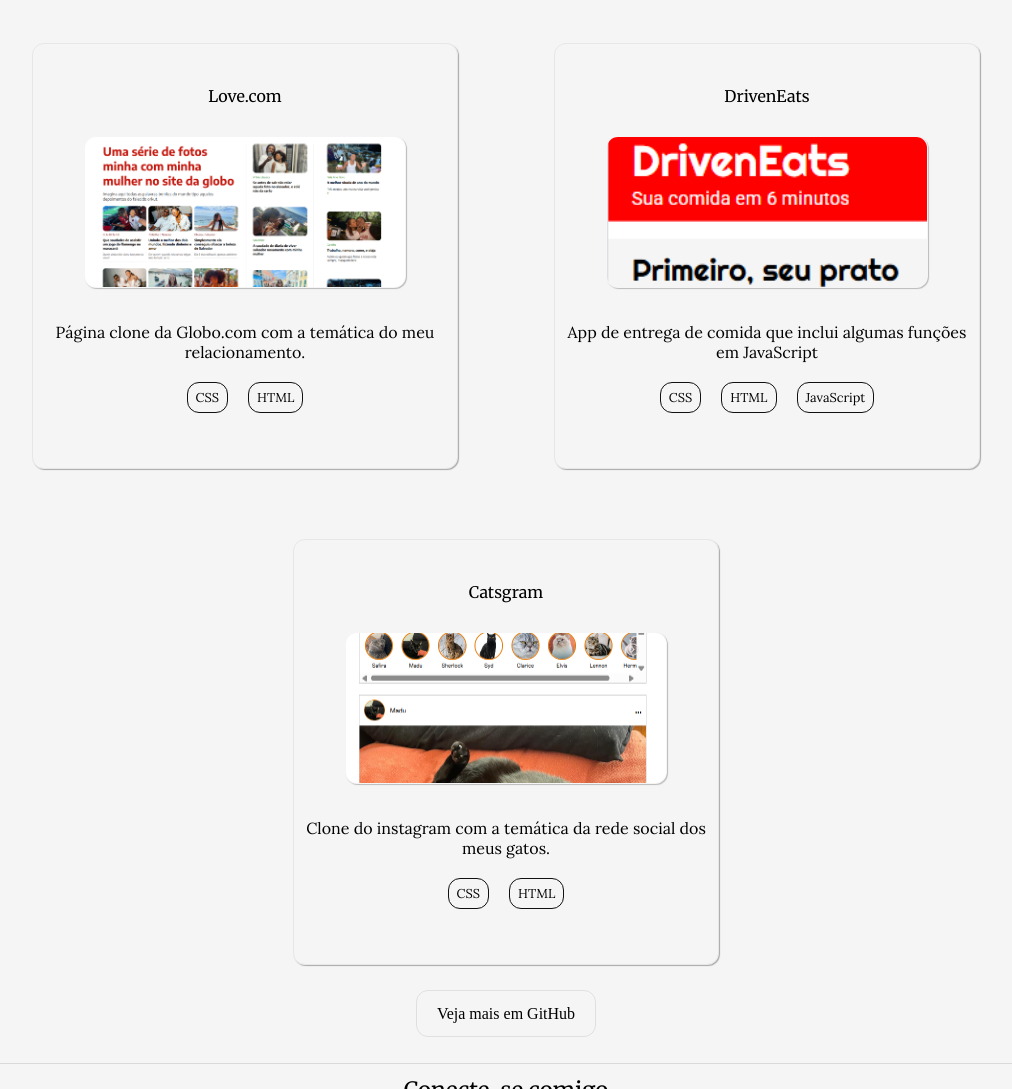
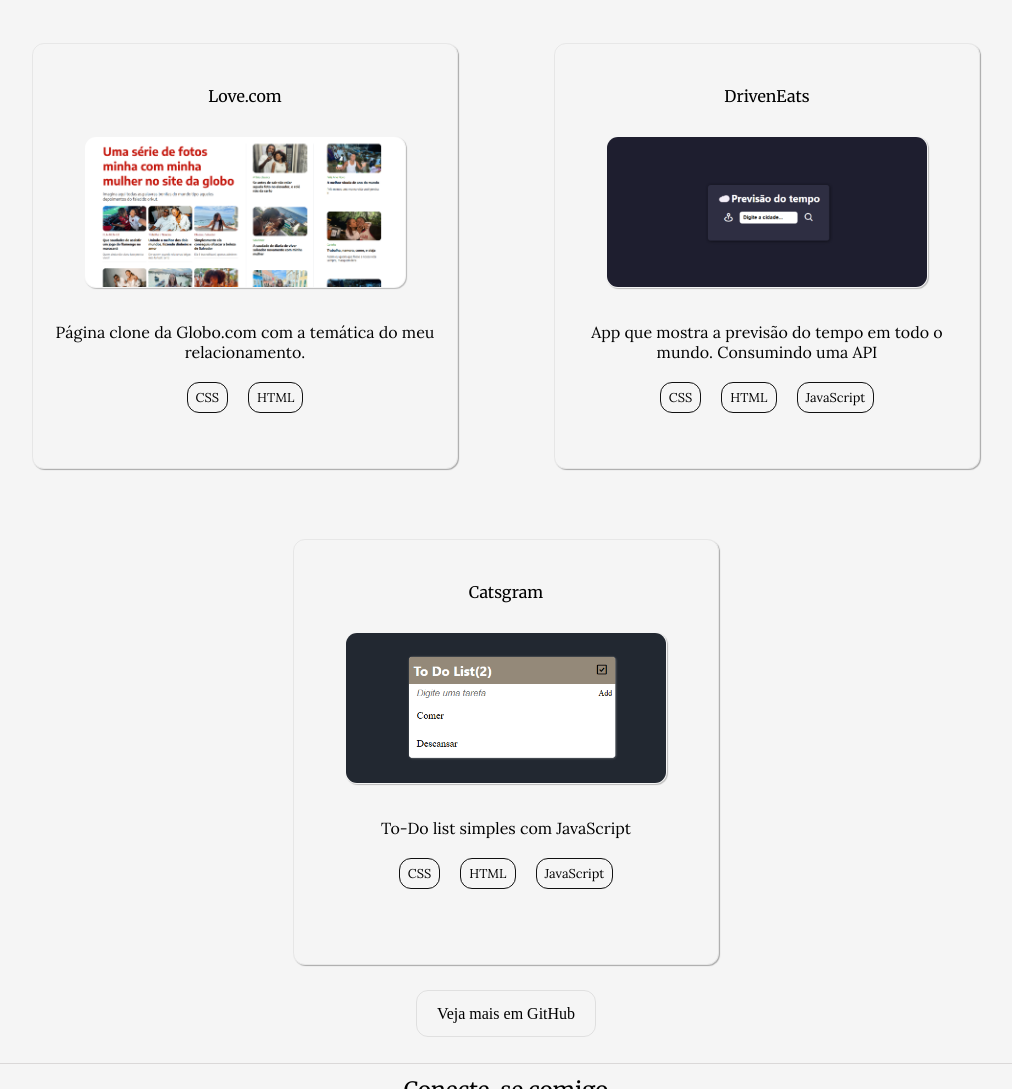
Before and after one commit to GuilhermeGuedes1/devPortfolio, a plain HTML site: page index.html in a window 1280 px wide. Shown: the part 1880-2969 px from the top of the page, without its empty margins (134-1146 px from the left). Drawn offline with nearby package versions, Linux system fonts and the light colour scheme; a web font is replaced by a local one.

Commit message:
update: atualizacao novos projetos

```diff
--- a/index.html
+++ b/index.html
@@ -93,10 +93,10 @@
                         <li>HTML</li>
                     </ul>
                 </div></a>
-                <div class="cards" > <a href="https://guilhermeguedes1.github.io/driveneats/" target="_blank" rel="external">
+                <div class="cards" > <a href="https://guilhermeguedes1.github.io/weather-forecast/" target="_blank" rel="external">
                     <h3>DrivenEats</h3>
-                    <img src="images/ifood.png" alt="Social-media">
-                    <p>App de entrega de comida que inclui algumas funções em JavaScript</p>
+                    <img src="images/previsão do tempo2.png" alt="Social-media">
+                    <p>App que mostra a previsão do tempo em todo o mundo. Consumindo uma API</p>
                     <ul>
                         <li>CSS</li>
                         <li>HTML</li>
@@ -105,13 +105,14 @@
 
                 </div></a>
 
-                <div class="cards" > <a href="https://guilhermeguedes1.github.io/instagram-clone/" target="_blank" rel="external">
+                <div class="cards" > <a href="https://guilhermeguedes1.github.io/todolist/" target="_blank" rel="external">
                     <h3>Catsgram</h3>
-                    <img src="images/catsgram.png" alt="Cordel-Page">
-                    <p>Clone do instagram com a temática da rede social dos meus gatos.</p>
+                    <img src="images/toDoList.png" alt="Cordel-Page">
+                    <p>To-Do list simples com JavaScript</p>
                     <ul>
                         <li>CSS</li>
                         <li>HTML</li>
+                        <li>JavaScript</li>
                     </ul>
                 </div></a>
 
--- a/style/style.css
+++ b/style/style.css
@@ -14,6 +14,7 @@
 * {
     margin: 0px;
     padding: 0px;
+    scroll-behavior: smooth;
 
 }
 
```
Also changed, not shown: images/catsgram.png (deleted), images/ifood.png (deleted), images/previsão do tempo2.png (added), images/toDoList.png (added).
